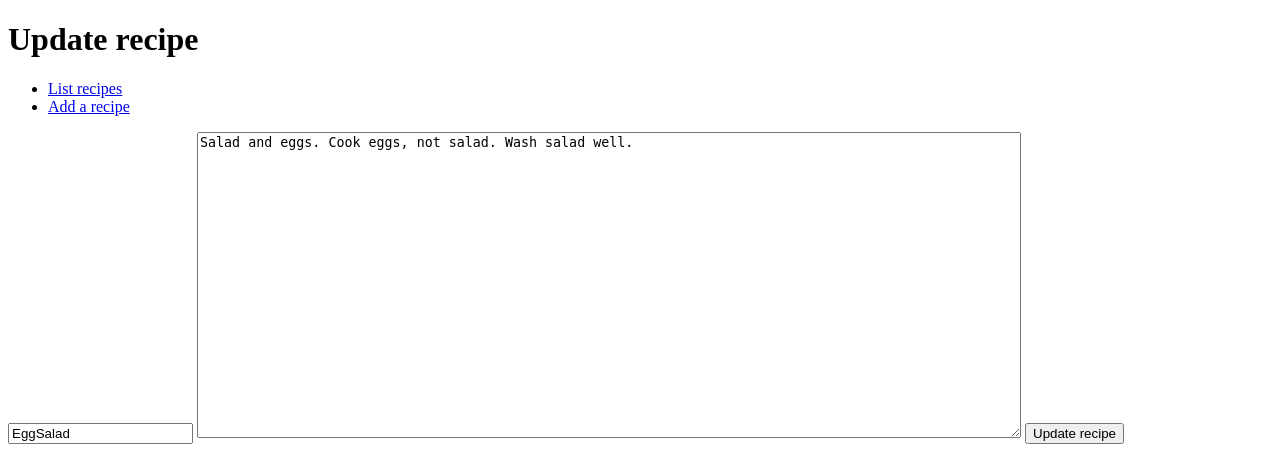
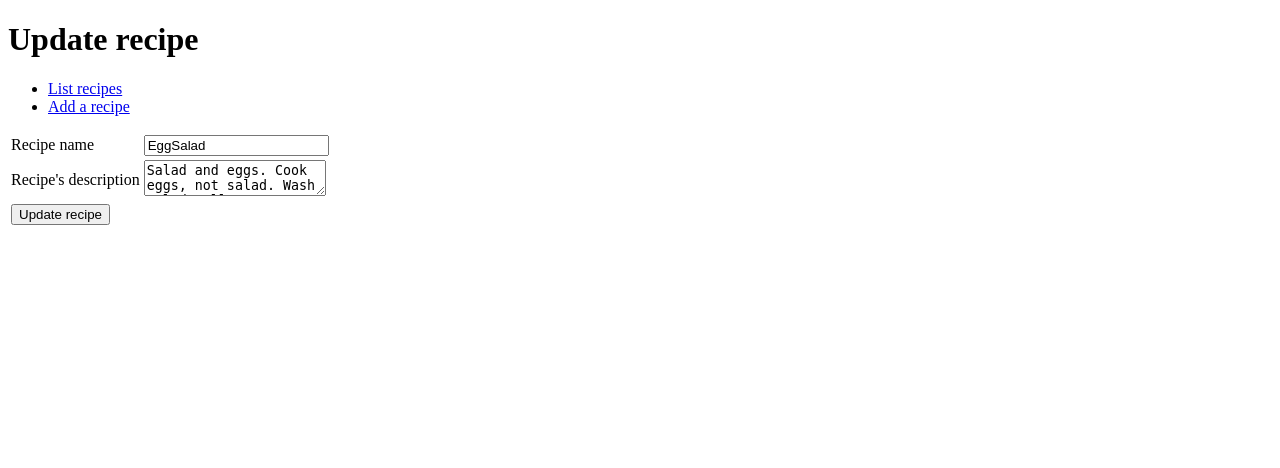
Before and after one commit to att78/reseptikirja, a Flask app: page /recipes/1/ in a window 1280 px wide. Shown: the top 468 px of the page. Run offline with Flask 2, Linux system fonts and the light colour scheme; data comes from the database, SQL or seed files in the repository.

Commit message:
RecipeForm otettu käyttöön

```diff
--- a/application/__init__.py
+++ b/application/__init__.py
@@ -1,3 +1,4 @@
+
 # Tuodaan Flask käyttöön
 from flask import Flask
 app = Flask(__name__)
--- a/application/recipes/forms.py
+++ b/application/recipes/forms.py
@@ -1,8 +1,15 @@
 from flask_wtf import FlaskForm
 from wtforms import StringField
+from wtforms import TextAreaField
+from application.recipes.models import Recipe
 
-class TaskForm(FlaskForm):
-    name = StringField("Task name")
+
+
+class RecipeForm(FlaskForm):
+    name = StringField("Recipe name")
+    description = TextAreaField("Recipe's description")
+    id = 0
+
 
     class Meta:
         csrf = False
--- a/application/recipes/views.py
+++ b/application/recipes/views.py
@@ -1,6 +1,7 @@
 from application import app, db
 from flask import redirect, render_template, request, url_for
 from application.recipes.models import Recipe
+from application.recipes.forms import RecipeForm
 
 @app.route("/recipes", methods=["GET"])
 def recipes_index():
@@ -8,28 +9,38 @@ def recipes_index():
 
 @app.route("/recipes/<recipe_id>/", methods=["GET"])
 def recipe_editform(recipe_id):
+    recipe = Recipe.query.get(recipe_id)
+    form = RecipeForm()
+    form.name.data = recipe.name
+    form.description.data = recipe.description
+    form.id = recipe.id
 
-    return render_template("recipes/edit.html", recipe = Recipe.query.get(recipe_id))
+    return render_template("recipes/edit.html", form = form)
 
 
 
 @app.route("/recipes/new/")
 def recipes_form():
-    return render_template("recipes/new.html")
+    return render_template("recipes/new.html", form = RecipeForm())
 
 @app.route("/recipes/<recipe_id>/", methods=["POST"])
 def recipe_update(recipe_id):
 
     r = Recipe.query.get(recipe_id)
-    r.name = request.form.get("name")
-    r.description = request.form.get("description")
+    form = RecipeForm(request.form)
+
+    r.name = form.name.data
+    r.description = form.description.data
     db.session().commit()
 
     return redirect(url_for("recipes_index"))
 
 @app.route("/recipes/", methods=["POST"])
 def recipe_create():
-    r = Recipe(request.form.get("name"),request.form.get("description"))
+
+    form = RecipeForm(request.form)
+
+    r = Recipe(form.name.data,form.description.data)
 
     db.session().add(r)
     db.session().commit()
--- a/application/templates/recipes/edit.html
+++ b/application/templates/recipes/edit.html
@@ -3,9 +3,25 @@
 <h1> {% block title %}Update recipe{% endblock %}</h1>
 
 {% block body %}
-<form method="POST" action="{{ url_for('recipe_update', recipe_id=recipe.id) }}">
-  <input type="text" name="name" value="{{recipe.name}}"/>
-  <textarea  name="description" rows="20" cols="100">{{recipe.description}}</textarea>
-  <input type="submit" value="Update recipe"/>
+<form method="POST" action="{{ url_for('recipe_update', recipe_id=form.id) }}">
+  <table>
+    <tr>
+      <td>
+        {{ form.name.label }}
+      </td>
+      <td>
+        {{ form.name }}
+      </td>
+    </tr>
+    <tr>
+
+      <td>{{form.description.label}}</td>
+      <td>{{form.description(size=30, maxlength=50)}}</td>
+    </tr>
+    <tr>
+      <td colspan="2">
+        <input type="submit" value="Update recipe" />
+      </td>
+    </tr>
 </form>
 {% endblock %}
--- a/application/templates/recipes/list.html
+++ b/application/templates/recipes/list.html
@@ -5,7 +5,7 @@
 {% block body %}
   <table>
     <tr>
-      <th>Name</th>
+      <th>Recipes listed below</th>
 
       <th></th>
     </tr>
--- a/application/templates/recipes/recipe.html
+++ b/application/templates/recipes/recipe.html
@@ -5,6 +5,7 @@
 {% block title %}{{recipe.name}}{% endblock %}
 
 {% block body %}
+
  <p> {{recipe.description}}</p>
  <button method="GET" action="{{ url_for('recipe_update') }}">Update recipe</button>
 
```
Also changed, not shown: application/templates/recipes/new.html (+21 -9 lines).
